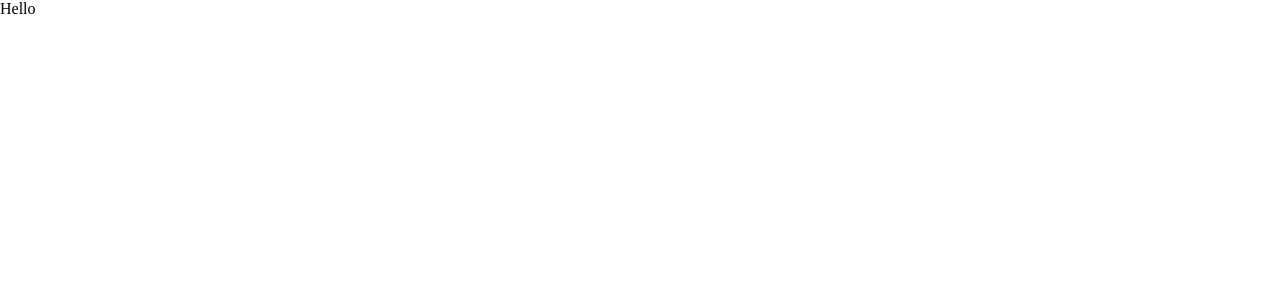
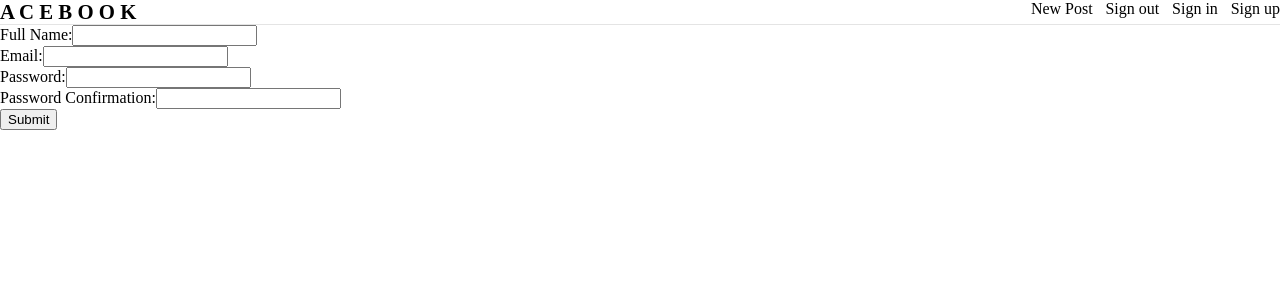
Before and after one commit to LondonJim/Acebook-Frontend-EagleWithTopHat, a React (Create React App) app: page / in a window 1280 px wide. Shown: the top 300 px of the page. Built offline with nearby package versions, Linux system fonts and the light colour scheme.

Commit message:
feat: Sign up form

```diff
--- a/package.json
+++ b/package.json
@@ -3,10 +3,12 @@
   "version": "0.1.0",
   "private": true,
   "dependencies": {
+    "axios": "^0.18.0",
     "react": "^16.5.2",
     "react-dom": "^16.5.2",
     "react-router-dom": "^4.3.1",
-    "react-scripts": "2.0.3"
+    "react-scripts": "2.0.3",
+    "react-tap-event-plugin": "^3.0.3"
   },
   "scripts": {
     "start": "react-scripts start",
--- a/public/style.css
+++ b/public/style.css
@@ -1,27 +1,3 @@
 body {
   margin: 0;
 }
-
-.nav-bar {
-  border-bottom: 1px solid #d0d0d194;
-  width: 100%;
-  background-color: #ffffff;
-}
-
-.nav-right {
-  text-decoration: none;
-  display: inline;
-  float: right;
-  padding-left: 1%;
-
-}
-
-.nav-bar a {
-  text-decoration: none;
-  color: black;
-}
-
-#logo {
-  font-size: 1.3em;
-  font-weight: bold;
-}
--- a/src/App.js
+++ b/src/App.js
@@ -1,12 +1,15 @@
 import React, {Component} from "react";
 import ReactDOM from "react-dom";
+import NavBar from './components/navBar'
+import SignUp from './components/signUp'
 // import './App.css';
 
 class App extends Component {
   render() {
     return (
       <div>
-        Hello
+        <NavBar />
+        <SignUp />
       </div>
     );
   }
--- /dev/null
+++ b/src/components/navBar.css
@@ -0,0 +1,23 @@
+.nav-bar {
+  border-bottom: 1px solid #d0d0d194;
+  width: 100%;
+  background-color: #ffffff;
+}
+
+.nav-right {
+  text-decoration: none;
+  display: inline;
+  float: right;
+  padding-left: 1%;
+
+}
+
+.nav-bar a {
+  text-decoration: none;
+  color: black;
+}
+
+#logo {
+  font-size: 1.3em;
+  font-weight: bold;
+}
--- a/src/components/navBar.js
+++ b/src/components/navBar.js
@@ -1,4 +1,5 @@
 import React from "react";
+import './navBar.css';
 
 class NavBar extends React.Component {
   render() {
@@ -19,4 +20,4 @@
   }
 }
 
-export default Main;
+export default NavBar;
--- /dev/null
+++ b/src/components/signUp.js
@@ -0,0 +1,55 @@
+import React from "react";
+
+class SignUp extends React.Component {
+  constructor(props) {
+    super(props);
+    this.state={
+      fullName:'',
+      email:'',
+      password:'',
+      passwordConfirmation:''
+    };
+
+    this.handleChange = this.handleChange.bind(this);
+    this.handleSubmit = this.handleSubmit.bind(this);
+  };
+
+  handleChange(event) {
+    this.setState({[event.target.name]: event.target.value});
+  };
+
+  handleSubmit(event) {
+    alert('User details: ' + this.state.fullName
+                           + this.state.email
+                           + this.state.password
+                           + this.state.passwordConfirmation)
+  };
+
+  render() {
+    return (
+      <div>
+        <form onSubmit={this.handleSubmit}>
+          <label>
+            Full Name:
+            <input name="fullName" type="text" value={this.state.fullName} onChange={this.handleChange} />
+          </label><br/>
+          <label>
+            Email:
+            <input name="email" type="email" value={this.state.email} onChange={this.handleChange} />
+          </label><br/>
+          <label>
+            Password:
+            <input name="password" type="password" value={this.state.password} onChange={this.handleChange} />
+          </label><br/>
+          <label>
+            Password Confirmation:
+            <input name="passwordConfirmation" type="password" value={this.state.passwordConfirmation} onChange={this.handleChange} />
+          </label><br/>
+          <input type="submit" value="Submit" />
+        </form>
+      </div>
+    )
+  }
+}
+
+export default SignUp;
```
Also changed, not shown: 1 other file (tests, documents, lock files or other folders).
